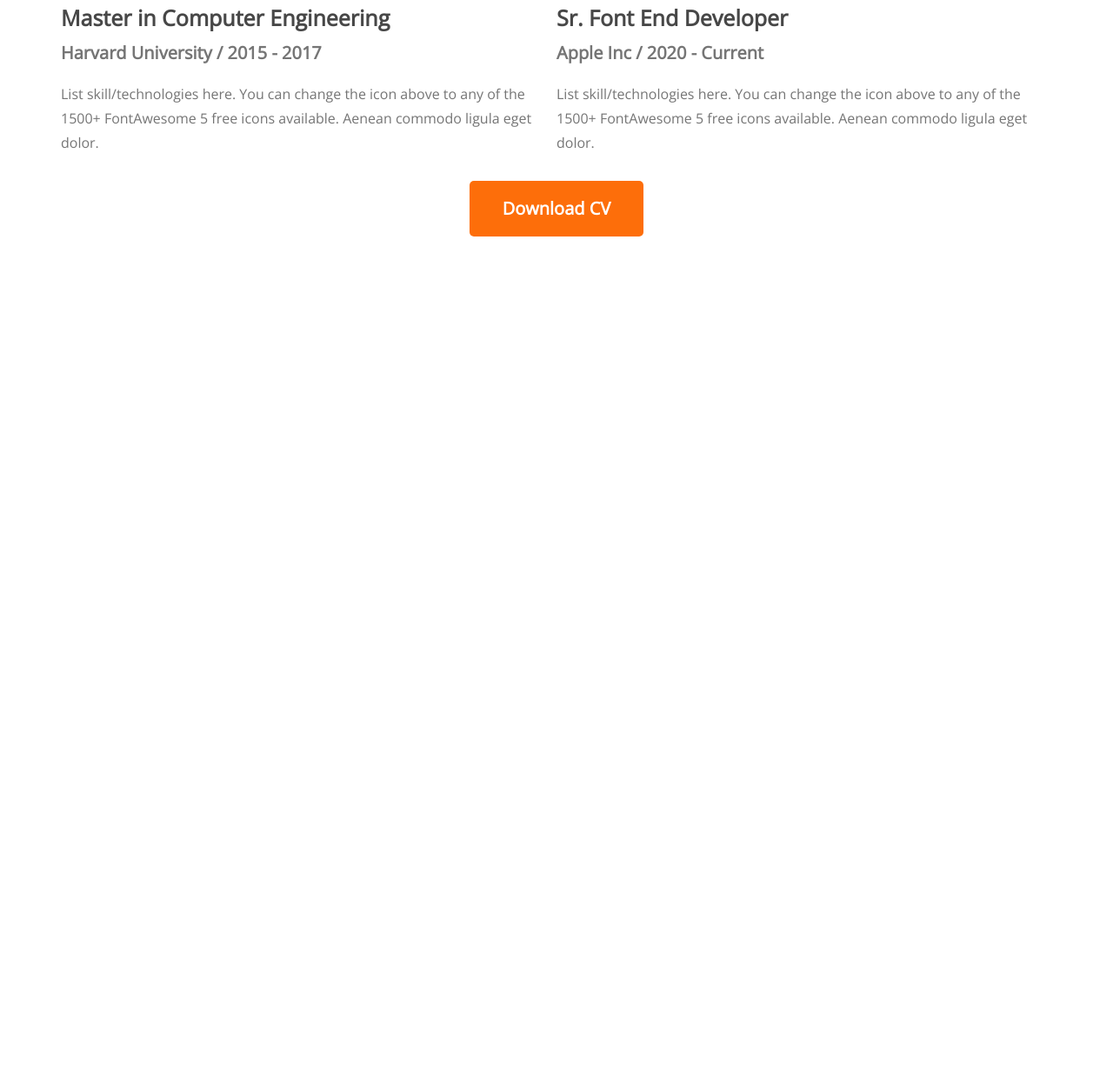
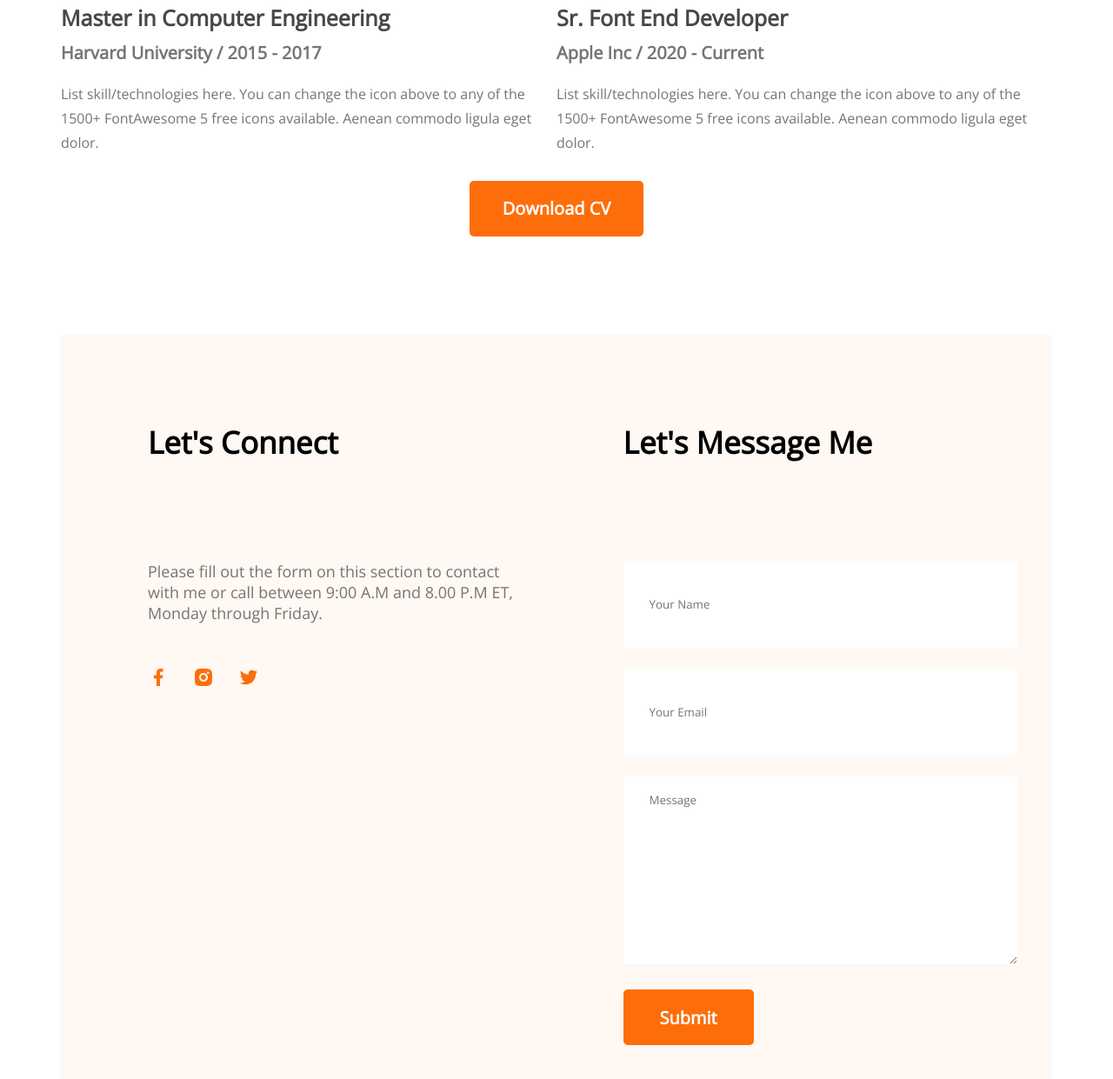
Before and after one commit to zihadi009/portfolio-website, a plain HTML site: page index.html in a window 1280 px wide. Shown: the part 3186-4427 px from the top of the page at 87% size. Before the commit the page ends 3571 px from the top, so only its background shows below. Drawn offline with nearby package versions, Linux system fonts and the light colour scheme.

Commit message:
added html and css

```diff
--- a/index.css
+++ b/index.css
@@ -247,3 +247,38 @@ hr {
     text-align: center;
     margin-bottom: 113px;
 }
+
+.contact{
+    display: flex;
+    gap: 117px;
+background: #FFF8F3;
+padding: 100px 100px;
+
+}
+.contact .section-title{
+    text-align: left;
+}
+
+.contact input[type="text"], input[type="email"], textarea{
+    margin-bottom: 24px;
+    border: 0;
+    width: 100%;
+    padding: 18px 30px;
+}
+input{
+    height: 64px;
+}
+
+.section-description1{
+    font-weight: 400;
+    font-size: 18px;
+    color: #757575;
+    text-align: left;
+    /* width: 909px; */
+    margin-bottom: 50px;
+}
+
+.contact a{
+    text-decoration: none;
+    margin-right: 24px;
+}
--- a/index.html
+++ b/index.html
@@ -133,6 +133,30 @@
                 <button class="btn-primary2">Download CV</button>
             </div>
         </section>
+        <section class="contact">
+            <div>
+                <h3 class="section-title">Let's Connect</h3>
+                <p class="section-description1">Please fill out the form on this section to contact with me or call between 9:00 A.M and 8.00 P.M ET, Monday through Friday.</p>
+                <a href="">
+                    <img src="images/icons/facebook.png" alt="">
+                </a>
+                <a href="">
+                    <img src="images/icons/insta.png" alt="">
+                </a>
+                <a href="">
+                    <img src="images/icons/twitter.png" alt="">
+                </a>
+            </div>
+            <div>
+                <h3 class="section-title">Let's Message Me</h3>
+                <form action="">
+                    <input type="text" name="" id="" placeholder="Your Name">
+                    <input type="email" name="" id="" placeholder="Your Email">
+                    <textarea name="" id="" cols="30" rows="10" placeholder="Message"></textarea>
+                    <input class="btn-primary" type="submit" value="Submit">
+                </form>
+            </div>
+        </section>
     </main>
     <footer>
 
```
